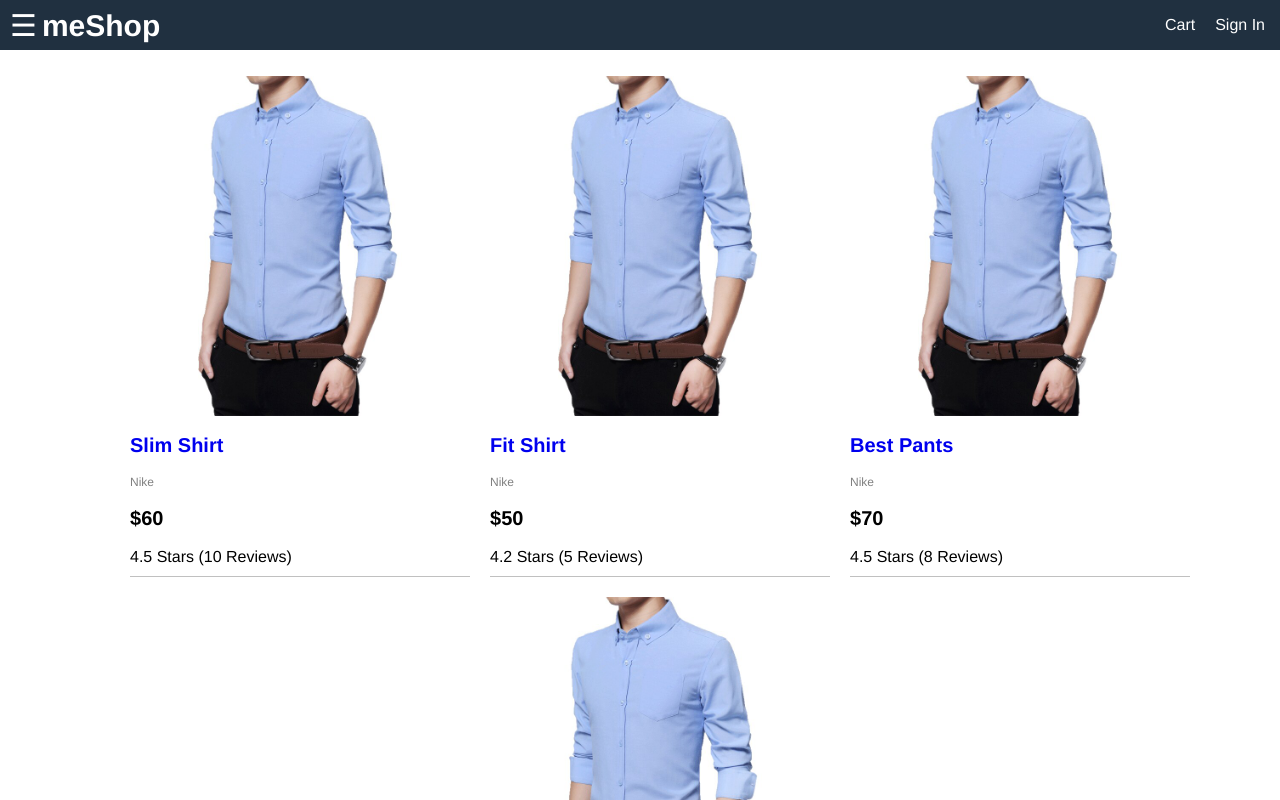
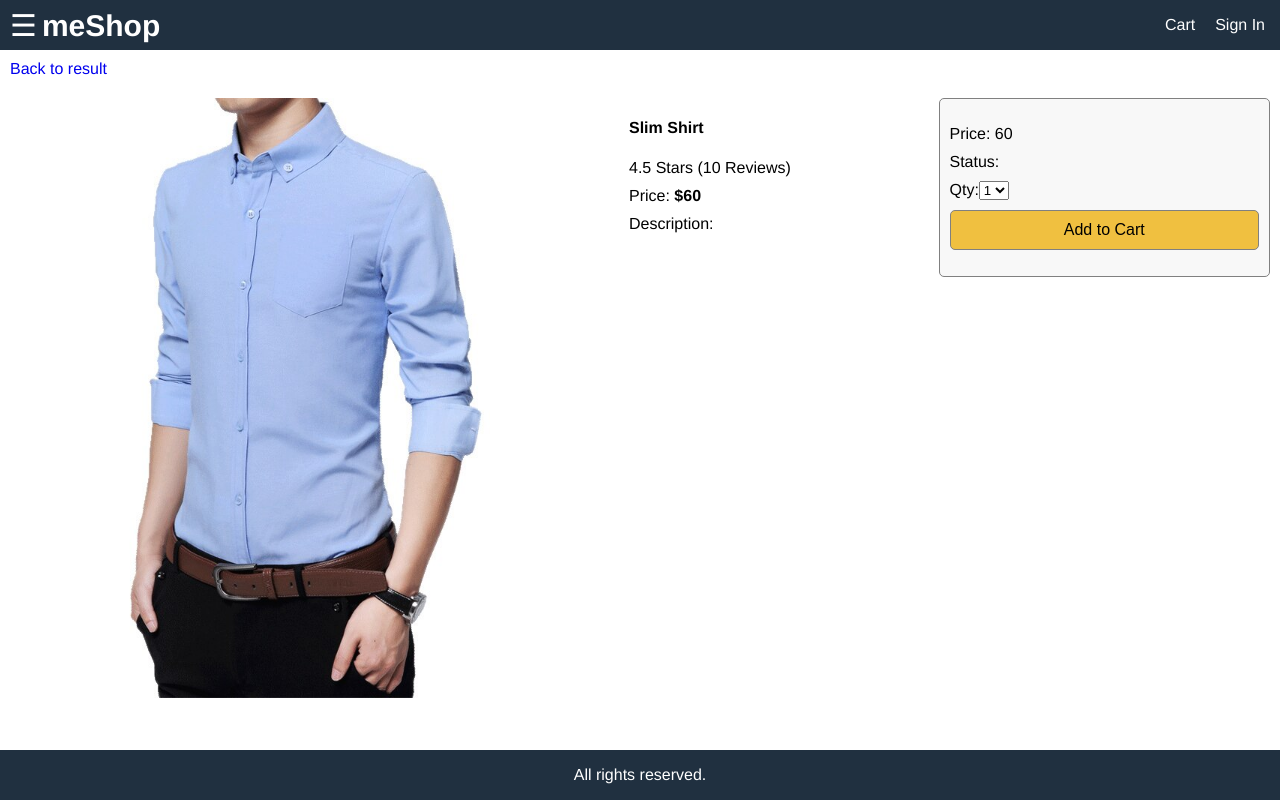
Before and after one commit to mahi397/MeShop, a React (Create React App) app in the folder frontend/: page /product/1 in a window 1280 px wide. Shown: the top 800 px of the page. Built offline with nearby package versions, Linux system fonts and the light colour scheme.

Commit message:
Product Details (React Router)

```diff
--- a/frontend/package.json
+++ b/frontend/package.json
@@ -8,6 +8,7 @@
     "@testing-library/user-event": "^12.5.0",
     "react": "^17.0.1",
     "react-dom": "^17.0.1",
+    "react-router-dom": "^5.2.0",
     "react-scripts": "4.0.1",
     "web-vitals": "^0.2.4"
   },
--- a/frontend/src/App.js
+++ b/frontend/src/App.js
@@ -1,5 +1,7 @@
 import React from 'react';
-import data from './data.js';
+import { BrowserRouter, Route, Link } from 'react-router-dom';
+import HomeScreen from './screens/HomeScreen';
+import ProductScreen from './screens/ProductScreen';
 import './App.css';
 
 function App() {
@@ -13,15 +15,13 @@
   };
 
   return (
-
+    <BrowserRouter>
       <div className="grid-container">
 
         <header className="header">
           <div className="brand">
-          <button onClick={openMenu}>
-            &#9776;
-          </button>
-          <a href="index.html">meShop</a>
+            <button onClick={openMenu}>&#9776;</button>
+            <Link to="/">meShop</Link>
           </div>
           <div className="header-links">
             <a href="cart.html">Cart</a>
@@ -44,23 +44,10 @@
 
         <main className="main">
           <div className="content">
-          <ul className="products">
-            {
-              data.products.map(product =>
-                <li>
-                  <div className="product">
-                    <img className="product-image" src={product.image} alt="product" />
-                    <div className="product-name">
-                      <a href="product.html">{product.name}</a>
-                    </div>
-                    <div className="product-brand">{product.brand}</div>
-                    <div className="product-price">${product.price}</div>
-                    <div className="product-rating">{product.rating} Stars ({product.numReviews} Reviews)</div>
-                  </div>
-                </li>
-              )
-            }
-          </ul>
+            <Route path="/" exact={true} component={HomeScreen}></Route>
+            <Route path="/product/:id" exact={true} component={ProductScreen}></Route>
+
+
           </div>
         </main>
 
@@ -69,7 +56,7 @@
         </footer>
 
       </div>
-
+    </BrowserRouter>
   );
 }
 
--- a/frontend/src/data.js
+++ b/frontend/src/data.js
@@ -1,6 +1,7 @@
 export default {
     products: [
       {
+        _id: '1',
         name: 'Slim Shirt',
         category: 'Shirts',
         image: '/images/d1.jpg',
@@ -10,6 +11,7 @@
         numReviews: 10
       },
       {
+        _id: '2',
         name: 'Fit Shirt',
         category: 'Shirts',
         image: '/images/d1.jpg',
@@ -19,6 +21,7 @@
         numReviews: 5
       },
       {
+        _id: '3',
         name: 'Best Pants',
         category: 'Pants',
         image: '/images/d1.jpg',
--- a/frontend/src/index.css
+++ b/frontend/src/index.css
@@ -7,6 +7,18 @@
   font: 1.6rem Helvetica;
   height: 100vh;
   margin: 0;
+}
+
+button {
+  font-size: 1.6rem;
+}
+
+.full-width {
+  width: 100%;
+}
+
+#root {
+  height: 100%;
 }
 
 .grid-container {
@@ -119,6 +131,41 @@
 }
 
 
+/* Reviews */
+
+ul.review {
+  list-style-type: none;
+  padding: 0;
+}
+
+.review li {
+  margin: 1rem;
+  margin-bottom: 2rem;
+}
+
+.review li > div {
+  margin: 0.5rem;
+}
+
+
+/* Rating */
+
+.rating span {
+  color: #ffb901;
+  font-size: 1.8rem;
+  margin: 0.1rem;
+}
+
+.rating span:last-child {
+  color: #444444;
+  font-size: 1.4rem;
+}
+
+a > .rating > span:last-child {
+  color: #0000ff;
+}
+
+
 /* Sidebar */
 
 .brand button {
@@ -156,3 +203,81 @@
   right: 0.5rem;
   top: 1.5rem;
 }
+
+
+/* Product Details */
+
+.details {
+  display: flex;
+  justify-content: space-between;
+  align-items: flex-start;
+  flex-wrap: wrap;
+  padding: 1rem;
+}
+
+.details-image {
+  flex: 2 1 60rem;
+}
+
+.details-image img {
+  max-width: 60rem;
+  width: 100%;
+}
+
+.details-info {
+  flex: 1 1 30rem;
+}
+
+.details-action {
+  flex: 1 1 30rem;
+}
+
+.details-info ul,
+.details-action ul {
+  list-style-type: none;
+  padding: 0;
+}
+
+.details-info li,
+.details-action li {
+  margin-bottom: 1rem;
+}
+
+.back-to-result {
+  padding: 1rem;
+}
+
+.details-action {
+  border: 0.1rem #808080 solid;
+  border-radius: 0.5rem;
+  background-color: #f8f8f8;
+  padding: 1rem;
+}
+
+.details-action ul li:last-child {
+  display: flex;
+  flex-direction: column;
+}
+
+.button {
+  padding: 1rem;
+  border: 0.1rem #808080 solid;
+  border-radius: 0.5rem;
+  cursor: pointer;
+}
+
+.button:hover {
+  border: 0.1rem #404040 solid;
+}
+
+.button.primary {
+  background-color: #f0c040;
+}
+
+.button.secondary {
+  background-color: #f0f0f0;
+}
+
+.text-center {
+  text-align: center;
+}
--- /dev/null
+++ b/frontend/src/screens/HomeScreen.js
@@ -0,0 +1,29 @@
+import React from 'react';
+import { Link } from 'react-router-dom';
+import data from '../data';
+
+function HomeScreen(props) {
+    return (
+            <ul className="products">
+              {
+                data.products.map(product =>
+                  <li>
+                    <div className="product">
+                        <Link to={'/product/' + product._id}>
+                            <img className="product-image" src={product.image} alt="product" />
+                        </Link>
+                        <div className="product-name">
+                            <Link to={'/product/' + product._id}>{product.name}</Link>
+                        </div>
+                      <div className="product-brand">{product.brand}</div>
+                      <div className="product-price">${product.price}</div>
+                      <div className="product-rating">{product.rating} Stars ({product.numReviews} Reviews)</div>
+                    </div>
+                  </li>
+                )
+              }
+            </ul>
+    );
+}
+
+export default HomeScreen;
--- /dev/null
+++ b/frontend/src/screens/ProductScreen.js
@@ -0,0 +1,63 @@
+import React from 'react';
+import { Link } from 'react-router-dom'
+import data from '../data';
+
+function ProductScreen(props) {
+  console.log(props.match.params.id);
+  const product = data.products.find(x => x._id === props.match.params.id);
+
+  return (
+    <div>
+        <div className="back-to-result">
+            <Link to="/">Back to result</Link>
+        </div>
+        <div className="details">
+            <div className="details-image">
+                <img src={product.image} alt="product" ></img>
+            </div>
+            <div className="details-info">
+                <ul>
+                    <li>
+                        <h4>{product.name}</h4>
+                    </li>
+                    <li>
+                        {product.rating} Stars ({product.numReviews} Reviews)
+                    </li>
+                    <li>
+                        Price: <b>${product.price}</b>
+                    </li>
+                    <li>
+                        Description:
+                        <div>{product.description}</div>
+                    </li>
+                </ul>
+            </div>
+            <div className="details-action">
+                <ul>
+                    <li>
+                        Price: {product.price}
+                    </li>
+                    <li>
+                        Status: {product.status}
+                    </li>
+                    <li>
+                        Qty:
+                        <select>
+                            <option>1</option>
+                            <option>2</option>
+                            <option>3</option>
+                            <option>4</option>
+                        </select>
+                    </li>
+                    <li>
+                        <button className="button primary" >Add to Cart</button>
+                    </li>
+                </ul>
+            </div>
+
+        </div>
+
+    </div>
+  )
+}
+export default ProductScreen;
```
Also changed, not shown: 2 other files (tests, documents, lock files or other folders). Lines whose indentation alone changed are shown as unchanged.
